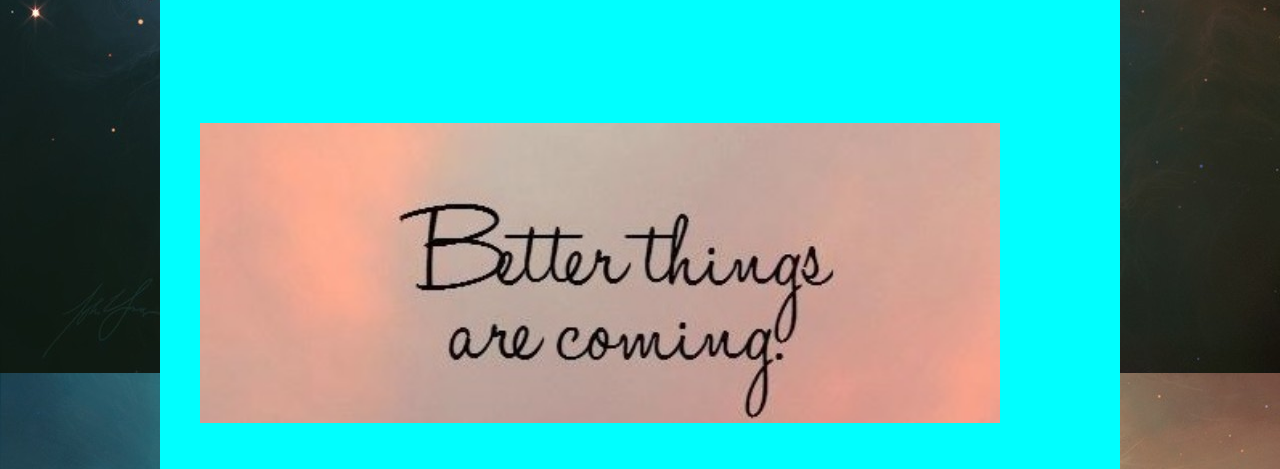
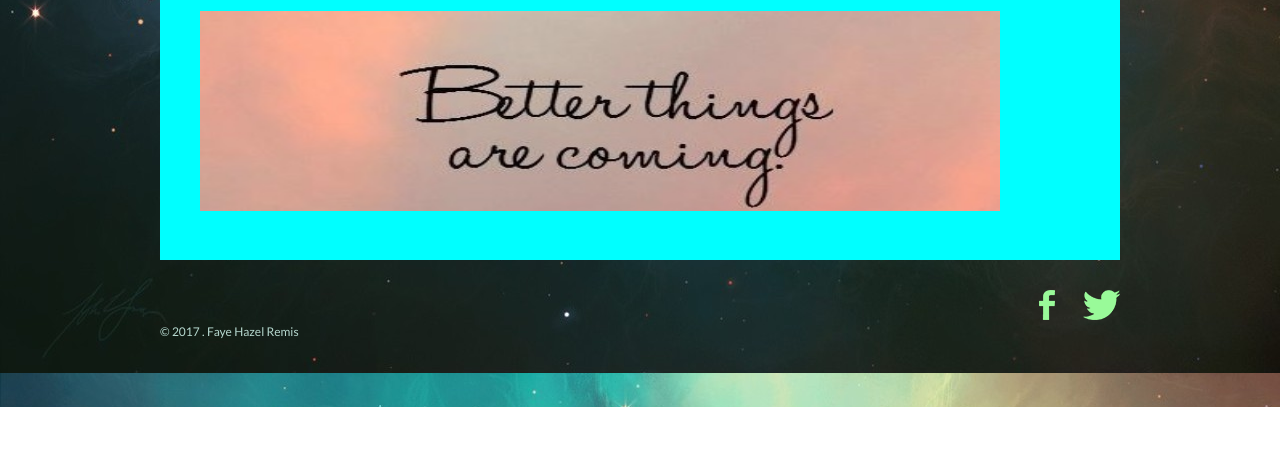
Before and after one commit to FayeeePeey/REMIS_Faye_PersonalWebsite, a plain HTML site: page family.html in a window 1280 px wide. Shown: the part 1067-1536 px from the top of the page. After the commit the page ends 1474 px from the top, so only its background shows below. Drawn offline with Linux system fonts and the light colour scheme.

Commit message:
added changes

```diff
--- a/family.html
+++ b/family.html
@@ -77,14 +77,7 @@
 					</li>
 				</ul>
 				<br>
-				<br>
-				<br>
-				<br>
-				<br>
-				<br>
-				<br>
-				<br>
-				<img src="images/1.jpg" alt="quote" style="width:800px;height:300px;">
+				<img src="images/1.jpg" alt="quote" style="width:800px;height:200px;">
 				</div>
 				 &nbsp; &nbsp; &nbsp; &nbsp;&nbsp; &nbsp; &nbsp;&nbsp;&nbsp;&nbsp;&nbsp;&nbsp;&nbsp;&nbsp;&nbsp;&nbsp;&nbsp;
 				 &nbsp;&nbsp;&nbsp;<img src="images/f9.jpg" alt="fam" style="width:200px;height:180px;"><br>
```
Also changed, not shown: about.html (+1 -1 lines), friends.html (+1 -8 lines), squad.html (+2 -9 lines).
